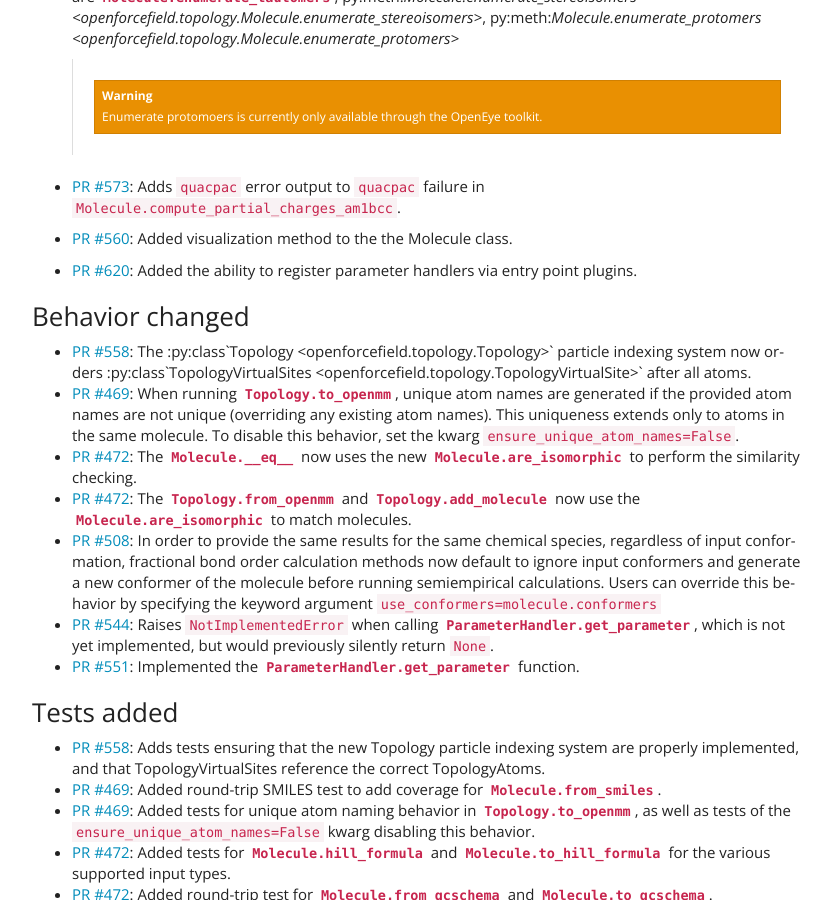
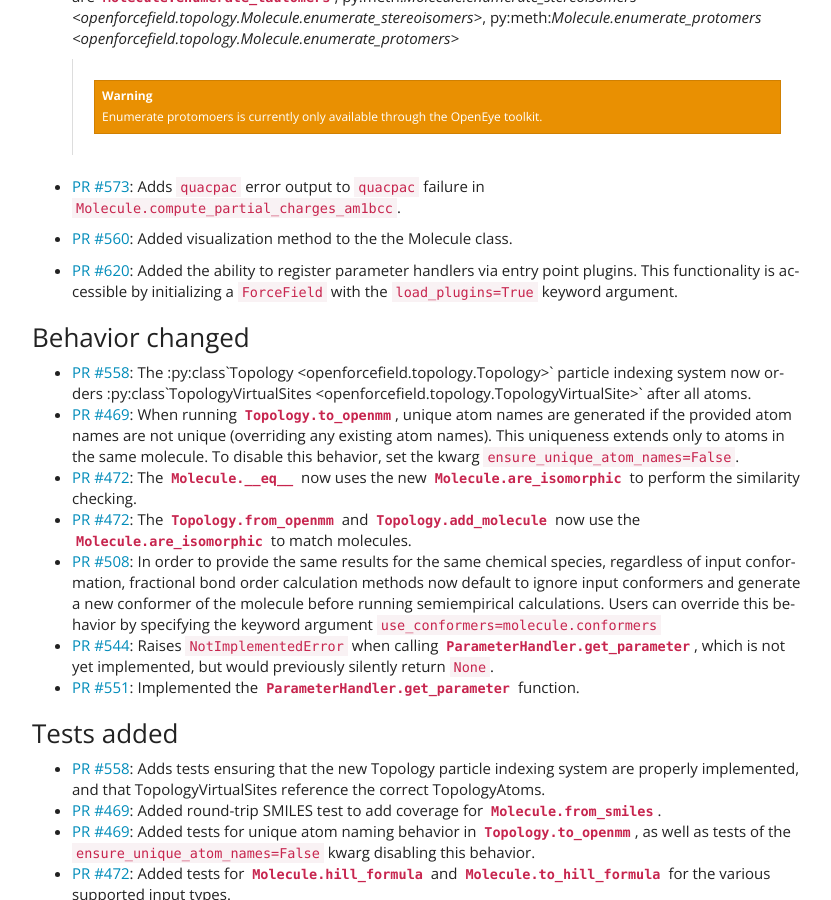
Before and after one commit to openforcefield/openff-toolkit, a Sphinx documentation site: the page built from docs/releasehistory.rst, in a window 1280 px wide and 900 px high, scrolled down 2740 px. Shown: the whole window, without its empty margins (38-869 px from the left). Built offline with Sphinx 7.4.7, drawn with Linux system fonts in a browser that asks for light colours.

Commit message:
Update docs/releasehistory.rst

```diff
--- a/docs/releasehistory.rst
+++ b/docs/releasehistory.rst
@@ -162,7 +162,7 @@ New features
 - `PR #573 <https://github.com/openforcefield/openforcefield/pull/573>`_:
   Adds ``quacpac`` error output to ``quacpac`` failure in ``Molecule.compute_partial_charges_am1bcc``.
 - `PR #560 <https://github.com/openforcefield/openforcefield/issues/560>`_: Added visualization method to the the Molecule class.
-- `PR #620 <https://github.com/openforcefield/openforcefield/pull/620>`_: Added the ability to register parameter handlers via entry point plugins.
+- `PR #620 <https://github.com/openforcefield/openforcefield/pull/620>`_: Added the ability to register parameter handlers via entry point plugins. This functionality is accessible by initializing a ``ForceField`` with the ``load_plugins=True`` keyword argument.
 
 Behavior changed
 """"""""""""""""
```
